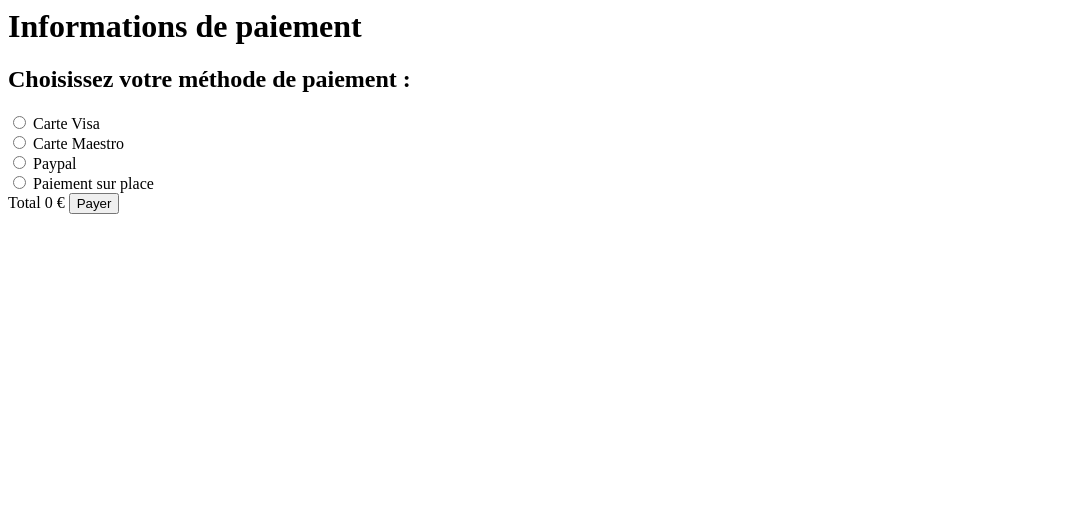
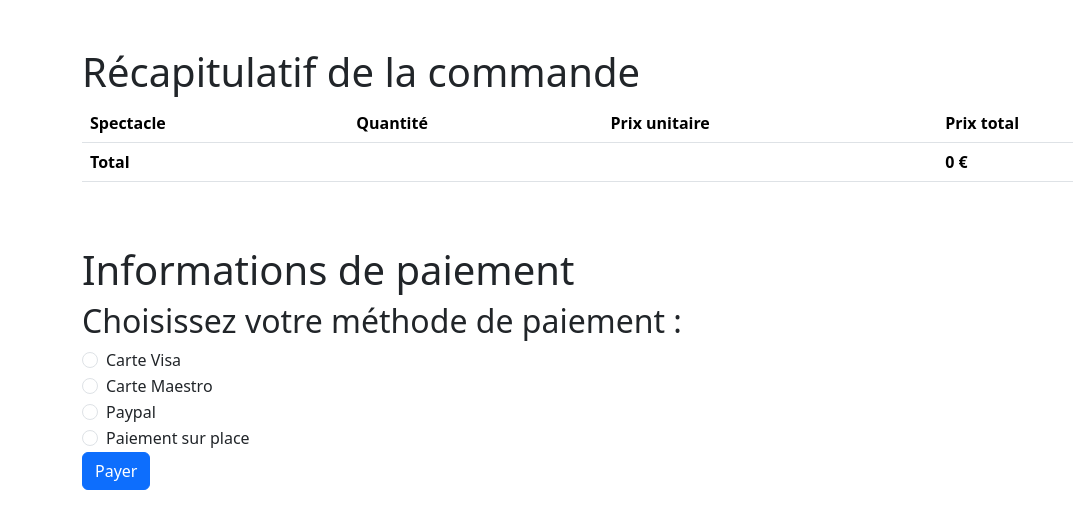
Before and after one commit to Billyma21/reservations-master, a Django app: page /payment/ in a window 1280 px wide. Shown: the top 529 px of the page, without its empty margins (0-1073 px from the left). Run offline with Django 3.2, Linux system fonts and the light colour scheme; a user stored in the database is signed in.

Commit message:
Msj  Odre Historique + Paiement/ + show +paiement

```diff
--- a/catalogue/models/__init__.py
+++ b/catalogue/models/__init__.py
@@ -9,7 +9,6 @@
 from .ArtistType import *
 from .collaboration import *
 from .Cart import *
-from .Payment import *
 from .Order import *
 
 
--- a/catalogue/templates/cart/cart.html
+++ b/catalogue/templates/cart/cart.html
@@ -53,4 +53,6 @@
       <a href="{% url 'catalogue:order_history' %}" class="btn btn-primary">Voir l'historique des commandes</a>
 
 
+
+
 {% endblock %}
--- a/catalogue/templates/cart/order_detail.html
+++ b/catalogue/templates/cart/order_detail.html
@@ -1,3 +1,5 @@
+<!-- Template cart/order_detail.html -->
+
 <h1>Détails de la commande #{{ order.id }}</h1>
 <h3>Date de commande: {{ order.order_date }}</h3>
 <h3>Total: {{ order.total_amount }} €</h3>
@@ -5,7 +7,7 @@
 
 <h2>Articles commandés :</h2>
 <ul>
-    {% for item in order.items %}
-    <li>{{ item.title }} - Quantité: {{ item.quantity }} - Prix unitaire: {{ item.price }} € - Prix total: {{ item.total_price }} €</li>
+    {% for order_item in order.orderitem_set.all %}
+    <li>{{ order_item.show.title }} - Quantité: {{ order_item.quantity }} - Prix unitaire: {{ order_item.show.price }} €</li>
     {% endfor %}
 </ul>
--- a/catalogue/templates/cart/payment_information.html
+++ b/catalogue/templates/cart/payment_information.html
@@ -1,9 +1,13 @@
-{% comment %} <!-- Bilal Ma - /payment_information.htmlcart -->
 
+<!-- Bilal Ma - /payment_information.html -->
 
+{% block content %}
+<div class="container mt-5">
+    <div class="row mb-5">
+        <div class="col">
             <h1>Récapitulatif de la commande</h1>
             <table class="table">
-    <thead>
+                <thead class="thead-dark">
                     <tr>
                         <th scope="col">Spectacle</th>
                         <th scope="col">Quantité</th>
@@ -17,124 +21,93 @@
                         <td>{{ item.title }}</td>
                         <td>{{ item.quantity }}</td>
                         <td>{{ item.price }} €</td>
-            <td>{{ item.total_price }} €</td>
+                        <td>{{ item.total_price }}</td>
                     </tr>
                     {% endfor %}
                 </tbody>
                 <tfoot>
                     <tr>
-            <td colspan="3">Total</td>
-            <td>{{ total_price }} €</td>
+                        <td colspan="3"><strong>Total</strong></td>
+                        <td><strong>{{ total_price }} €</strong></td>
                     </tr>
                 </tfoot>
             </table>
+        </div>
+    </div>
 
-
-
+    <div class="row">
+        <div class="col">
             <h1>Informations de paiement</h1>
-{% url 'catalogue:checkout_summary' %}
             <form method="post" action="{% url 'catalogue:make_payment' %}">
                 {% csrf_token %}
+                <div class="form-group">
                     <h2>Choisissez votre méthode de paiement :</h2>
-    <input type="radio" id="visa" name="payment_method" value="Visa">
-    <label for="visa">Carte Visa</label><br>
-    <input type="radio" id="maestro" name="payment_method" value="Maestro">
-    <label for="maestro">Carte Maestro</label><br>
-    <input type="radio" id="paypal" name="payment_method" value="Paypal">
-    <label for="paypal">Paypal</label><br>
-    <input type="radio" id="sur_place" name="payment_method" value="Sur place">
-    <label for="sur_place">Paiement sur place</label><br>
+                    <div class="form-check">
+                        <input class="form-check-input" type="radio" id="visa" name="payment_method" value="Visa">
+                        <label class="form-check-label" for="visa">Carte Visa</label>
+                    </div>
+                    <div class="form-check">
+                        <input class="form-check-input" type="radio" id="maestro" name="payment_method" value="Maestro">
+                        <label class="form-check-label" for="maestro">Carte Maestro</label>
+                    </div>
+                    <div class="form-check">
+                        <input class="form-check-input" type="radio" id="paypal" name="payment_method" value="Paypal">
+                        <label class="form-check-label" for="paypal">Paypal</label>
+                    </div>
+                    <div class="form-check">
+                        <input class="form-check-input" type="radio" id="sur_place" name="payment_method" value="Sur place">
+                        <label class="form-check-label" for="sur_place">Paiement sur place</label>
+                    </div>
+                </div>
 
+                <!-- Formulaires de paiement spécifiques -->
                 <div id="payment_form_visa" style="display: none;">
                     <!-- Formulaire de paiement Visa -->
-        <!-- Champs pour les informations de la carte Visa -->
-        <input type="text" name="card_number" placeholder="Numéro de carte"><br>
-        <input type="text" name="expiry_date" placeholder="Date d'expiration"><br>
-        <input type="text" name="cvv" placeholder="CVV"><br>
+                    <div class="form-group">
+                        <input type="text" class="form-control" name="card_number" placeholder="Numéro de carte">
+                    </div>
+                    <div class="form-group">
+                        <input type="text" class="form-control" name="expiry_date" placeholder="Date d'expiration">
+                    </div>
+                    <div class="form-group">
+                        <input type="text" class="form-control" name="cvv" placeholder="CVV">
+                    </div>
                 </div>
 
                 <div id="payment_form_paypal" style="display: none;">
                     <!-- Formulaire de paiement Paypal -->
-        <!-- Champs pour les informations de compte Paypal -->
-        <input type="email" name="paypal_email" placeholder="Adresse email Paypal"><br>
-        <input type="password" name="paypal_password" placeholder="Mot de passe Paypal"><br>
+                    <div class="form-group">
+                        <input type="email" class="form-control" name="paypal_email" placeholder="Adresse email Paypal">
+                    </div>
+                    <div class="form-group">
+                        <input type="password" class="form-control" name="paypal_password" placeholder="Mot de passe Paypal">
+                    </div>
                 </div>
 
                 <div id="payment_form_sur_place" style="display: none;">
                     <!-- Formulaire pour le paiement sur place -->
-        <input type="text" name="comment" placeholder="(facultatif)"><br>
+                    <div class="form-group">
+                        <input type="text" class="form-control" name="comment" placeholder="(facultatif)">
+                    </div>
                 </div>
 
+                <!-- Bouton de soumission -->
                 <button type="submit" class="btn btn-primary">Payer</button>
             </form>
-
-<script>
-    // Afficher le formulaire de paiement correspondant à la méthode choisie
-    document.querySelectorAll('input[type=radio][name=payment_method]').forEach(function(input) {
-        input.addEventListener('change', function() {
-            var method = this.value;
-            document.querySelectorAll('[id^=payment_form_]').forEach(function(form) {
-                if (form.id === 'payment_form_' + method.toLowerCase().replace(' ', '_')) {
-                    form.style.display = 'block';
-                } else {
-                    form.style.display = 'none';
-                }
-            });
-        });
-    });
-</script>  {% endcomment %}
-
-
-
-<h1>Informations de paiement</h1>
-<form method="post" action="{% url 'catalogue:checkout_summary' %}">
-    {% csrf_token %}
-    <h2>Choisissez votre méthode de paiement :</h2>
-    <input type="radio" id="visa" name="payment_method" value="Visa">
-    <label for="visa">Carte Visa</label><br>
-    <input type="radio" id="maestro" name="payment_method" value="Maestro">
-    <label for="maestro">Carte Maestro</label><br>
-    <input type="radio" id="paypal" name="payment_method" value="Paypal">
-    <label for="paypal">Paypal</label><br>
-    <input type="radio" id="sur_place" name="payment_method" value="Sur place">
-    <label for="sur_place">Paiement sur place</label><br>
-
-    <div id="payment_form_visa" style="display: none;">
-        <!-- Formulaire de paiement Visa -->
-        <!-- Champs pour les informations de la carte Visa -->
-        <input type="text" name="card_number" placeholder="Numéro de carte"><br>
-        <input type="text" name="expiry_date" placeholder="Date d'expiration"><br>
-        <input type="text" name="cvv" placeholder="CVV"><br>
         </div>
-
-    <div id="payment_form_paypal" style="display: none;">
-        <!-- Formulaire de paiement Paypal -->
-        <!-- Champs pour les informations de compte Paypal -->
-        <input type="email" name="paypal_email" placeholder="Adresse email Paypal"><br>
-        <input type="password" name="paypal_password" placeholder="Mot de passe Paypal"><br>
     </div>
-
-    <div id="payment_form_sur_place" style="display: none;">
-        <!-- Formulaire pour le paiement sur place -->
-        <input type="text" name="comment" placeholder="(facultatif)"><br>
 </div>
 
 
+<!-- CSS Bootstrap -->
+<link href="https://cdn.jsdelivr.net/npm/bootstrap@5.3.0-alpha1/dist/css/bootstrap.min.css" rel="stylesheet">
 
 
-    <tfoot>
-        <tr>
-            <td colspan="3">Total</td>
-            <td>{{ total_price }} €</td>
-        </tr>
-    </tfoot>
+<!-- JavaScript Bootstrap (optionnel si vous utilisez des fonctionnalités JavaScript de Bootstrap) -->
+<script src="https://cdn.jsdelivr.net/npm/bootstrap@5.3.0-alpha1/dist/js/bootstrap.bundle.min.js"></script>
 
-
-    <button type="submit" class="btn btn-primary">Payer</button>
-</form>
-
+<!-- Script pour afficher les formulaires de paiement correspondants -->
 <script>
-    // Afficher le formulaire de paiement correspondant à la méthode choisie
     document.querySelectorAll('input[type=radio][name=payment_method]').forEach(function(input) {
         input.addEventListener('change', function() {
             var method = this.value;
@@ -148,3 +121,6 @@
         });
     });
 </script>
+
+
+{% endblock %}
--- a/catalogue/templates/cart/payment_success.html
+++ b/catalogue/templates/cart/payment_success.html
@@ -1,12 +1,8 @@
-<!-- Bilal Ma - cart/payment_success.html -->
-
 {% block content %}
-
     <h1>Félicitations, votre paiement a été traité avec succès.</h1>
     <h2>L'équipe Students-Icc vous remercie pour votre commande.</h2>
 
     <h3>Résumé de la commande :</h3>
-
     <p>Total : {{ order.total_amount }} €</p>
     <p>Méthode de paiement : {{ order.payment_method }}</p>
 
--- a/catalogue/views/payment.py
+++ b/catalogue/views/payment.py
@@ -1,9 +1,45 @@
 #<!-- Bilal ma - Views paiement -->
 
 from django.shortcuts import render, redirect, get_object_or_404
-from catalogue.models import Cart, Order
+from catalogue.models import Cart, Order, Show
 from catalogue.forms import PaymentForm
 from django.contrib.auth.decorators import login_required
+
+# @login_required
+# def make_payment(request):
+#     if request.method == 'POST':
+#         form = PaymentForm(request.POST)
+#         if form.is_valid():
+#             payment_method = form.cleaned_data['payment_method']
+#             cart_items = request.session.get('cart', {})
+#             total_price = sum(item['quantity'] * item['price'] for item in cart_items.values())
+
+#             # Créer une nouvelle commande
+#             order = Order.objects.create(
+#                 user=request.user,
+#                 total_amount=total_price,
+#                 payment_method=payment_method,
+#                 payment_confirmed=False
+#             )
+
+#             # Ajouter les articles à la commande
+#             for item_id, item_info in cart_items.items():
+#                 show = Show.objects.get(pk=item_id)
+#                 quantity = item_info['quantity']
+#                 # Ajouter l'élément à la relation many-to-many
+#                 order.ordered_items.add(show, through_defaults={'quantity': quantity})
+
+#             # Vider le panier après la commande
+#             request.session['cart'] = {}
+
+#             # Rediriger l'utilisateur vers la vue de paiement réussi avec l'ID de la commande
+#             return redirect('catalogue:payment_success')
+#     else:
+#         form = PaymentForm()
+
+#     cart_items = request.session.get('cart', {})
+#     total_price = sum(item['quantity'] * item['price'] for item in cart_items.values())
+#     return render(request, 'cart/payment_information.html', {'form': form, 'cart_items': cart_items, 'total_price': total_price})
 
 @login_required
 def make_payment(request):
@@ -12,28 +48,44 @@
         if form.is_valid():
             payment_method = form.cleaned_data['payment_method']
             cart_items = request.session.get('cart', {})
-            total_price = sum(item['quantity'] * item['price'] for item in cart_items.values())
 
-            # Avec les articles commandés
-            order_items = [{'title': item['title'], 'quantity': item['quantity'], 'price': item['price'], 'total_price': item['quantity'] * item['price']} for item in cart_items.values()]
+            # Calculer le prix total pour chaque article dans le panier
+            total_price = 0
+            for item_id, item_info in cart_items.items():
+                show = Show.objects.get(pk=item_id)
+                item_info['price'] = show.price  # Mettre à jour le prix de l'article avec le prix du spectacle actuel
+                item_info['total_price'] = item_info['quantity'] * item_info['price']
+                total_price += item_info['total_price']
 
+            # Créer une nouvelle commande
             order = Order.objects.create(
                 user=request.user,
                 total_amount=total_price,
                 payment_method=payment_method,
-                payment_confirmed=False,
-                items=order_items
+                payment_confirmed=False
             )
-            order.save()
+
+            # Ajouter les articles à la commande
+            for item_id, item_info in cart_items.items():
+                show = Show.objects.get(pk=item_id)
+                quantity = item_info['quantity']
+                # Ajouter l'élément à la relation many-to-many
+                order.ordered_items.add(show, through_defaults={'quantity': quantity})
+
+            # Vider le panier après la commande
             request.session['cart'] = {}
-            return redirect('payment_success')
+
+            # Rediriger l'utilisateur vers la vue de paiement réussi avec l'ID de la commande
+            return redirect('catalogue:payment_success')
     else:
         form = PaymentForm()
 
     cart_items = request.session.get('cart', {})
     total_price = sum(item['quantity'] * item['price'] for item in cart_items.values())
-    return render(request, 'cart/payment_information.html', {'form': form, 'cart_items': cart_items, 'total_price': total_price})
-# Hostirque de commande & détaille de celle ci
+    return render(request, 'cart/payment_information.html', {'form': form, 'cart_items': cart_items.values(), 'total_price': total_price})
+
+
+# Billy Ma - Hostirque de commande & détaille de celle ci
 @login_required
 def order_detail(request, order_id):
     order = get_object_or_404(Order, id=order_id, user=request.user)
@@ -55,5 +107,6 @@
 def checkout_summary(request):
     cart = Cart(request)
     cart_items = request.session.get('cart', {})
+  # Utilisation de la méthode get_items() pour obtenir les articles du panier
     total_price = sum(item['quantity'] * item['price'] for item in cart_items.values())
     return render(request, 'cart/checkout_summary.html', {'cart_items': cart_items, 'total_price': total_price})
```
Also changed, not shown: catalogue/models/Order.py (+11 -0 lines), catalogue/models/Payment.py (deleted, +0 -8 lines), catalogue/views/show.py (+97 -5 lines), catalogue/migrations/0015_orderitem.py (added), catalogue/migrations/0016_delete_orderitem.py (added), catalogue/migrations/0017_orderitem_order_ordered_items.py (added), catalogue/templates/cart/order_history.html (line endings or trailing spaces), db.sqlite3. Lines whose indentation alone changed are shown as unchanged.
